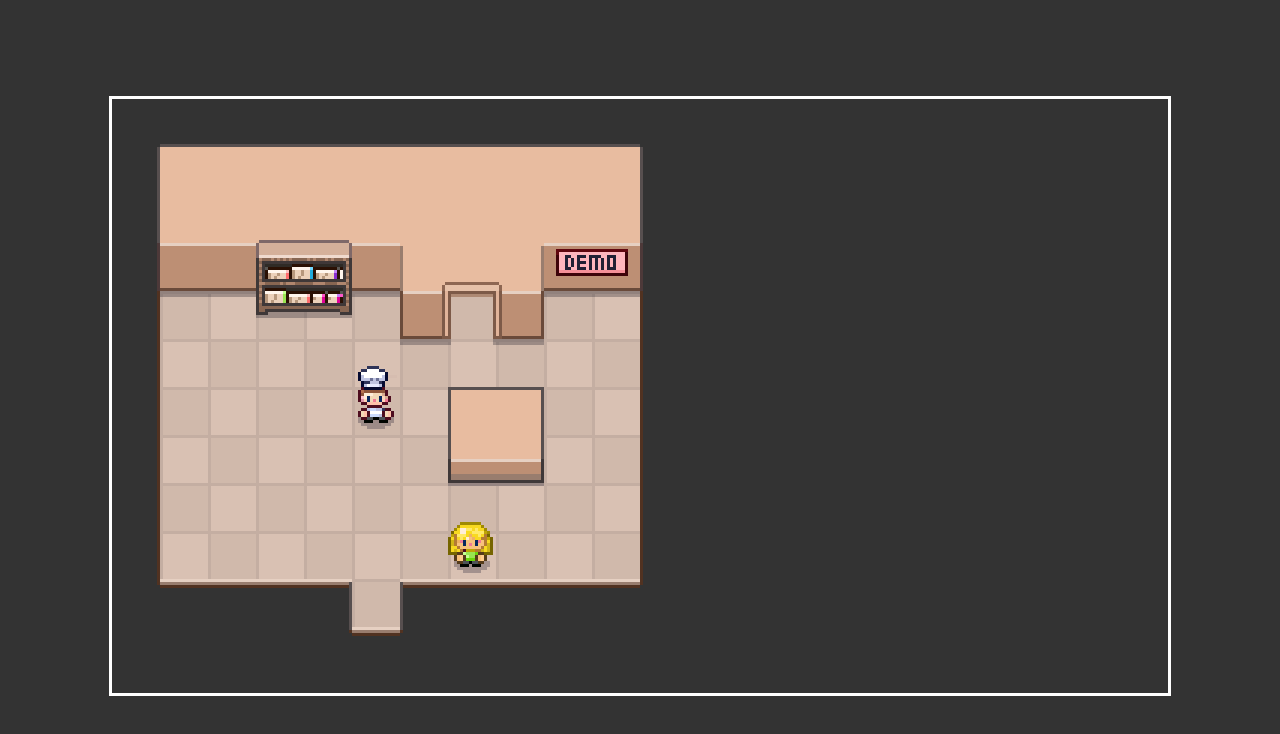
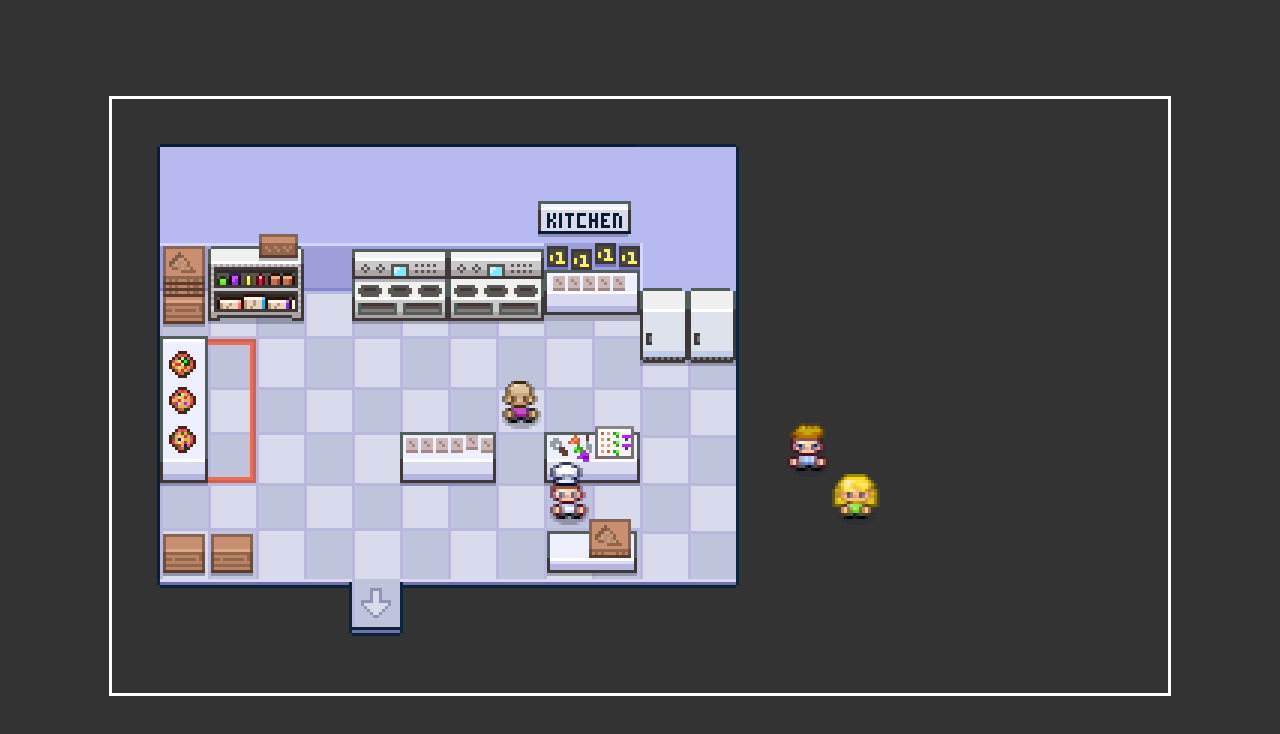
Before and after one commit to emmettcrass/pizza-legends, a plain HTML site: page index.html in a window 1280 px wide. Drawn offline with Linux system fonts and the light colour scheme.

Commit message:
new scenes available and game objects

```diff
--- a/Overworld.js
+++ b/Overworld.js
@@ -3,33 +3,38 @@ class Overworld {
         this.element = config.element;
         this.canvas = this.element.querySelector(".gameCanvas");
         this.ctx = this.canvas.getContext("2d");
+        this.map = null;
+    }
+
+    startGameLoop() {
+        const step = () => {
+
+            //clears canvas after each frame so it is not messy gross
+            this.ctx.clearRect(0, 0, this.canvas.width, this.canvas.height);
+
+            //draw lower layer
+            this.map.drawLowerImage(this.ctx);
+
+            //draw game objects here
+            Object.values(this.map.gameObjects).forEach(object => {
+                object.x += 0.02;
+                object.sprite.draw(this.ctx);
+            })
+
+            //draw upper layer
+            this.map.drawUpperImage(this.ctx);
+
+            requestAnimationFrame(() => {
+                step();
+            })
+        }
+        step();
     }
 
     init() {
+        this.map = new OverworldMap(window.OverworldMap.Kitchen);
+        this.startGameLoop();
 
-        //bkgd time//
-        const image = new Image();
-        image.onload = () => {
-            this.ctx.drawImage(image,0,0)
-        };
-
-        image.src = "/images/maps/DemoLower.png";
-
-        const hero = new GameObject({
-            x: 5,
-            y: 6,
-            src: "/images/characters/people/hero.png"
-        })
-        const npc1 = new GameObject({
-            x: 7,
-            y: 9,
-            src: "/images/characters/people/npc1.png"
-        })
-
-        setTimeout(() => {
-            hero.sprite.draw(this.ctx);
-            npc1.sprite.draw(this.ctx);
-        }, 200)
 
         }
     }
--- /dev/null
+++ b/OverworldMap.js
@@ -0,0 +1,66 @@
+class OverworldMap {
+    constructor(config) {
+        this.gameObjects =config.gameObjects;
+
+        this.lowerImage = new Image();
+        this.lowerImage.src = config.lowerSrc;
+
+        this.upperImage = new Image();
+        this.upperImage.src = config.upperSrc;
+    }
+
+    drawLowerImage(ctx) {
+        ctx.drawImage(this.lowerImage, 0,0)
+    }
+
+    drawUpperImage(ctx) {
+        ctx.drawImage(this.upperImage, 0,0)
+    }
+}
+
+window.OverworldMap = {
+    DemoRoom: {
+        lowerSrc: "/images/maps/DemoLower.png",
+        upperSrc: "/images/maps/DemoUpper.png",
+        gameObjects: {
+            hero: new GameObject({
+                x: 5,
+                y: 6,
+                src: "/images/characters/people/hero.png"
+            }),
+            npc1: new GameObject({
+                x: 7,
+                y: 9,
+                src: "/images/characters/people/npc1.png"
+            })
+
+        }
+    },
+        Kitchen: {
+            lowerSrc: "/images/maps/KitchenLower.png",
+            upperSrc: "/images/maps/KitchenUpper.png",
+            gameObjects: {
+                hero: new GameObject({
+                    x: 3,
+                    y: 8,
+                    src: "/images/characters/people/hero.png"
+                }),
+                npc1: new GameObject({
+                    x: 9,
+                    y: 8,
+                    src: "/images/characters/people/npc1.png"
+                }),
+                npc2: new GameObject({
+                    x: 2,
+                    y: 6,
+                    src: "/images/characters/people/npc2.png"
+                }),
+                npc3: new GameObject({
+                    x: 8,
+                    y: 7,
+                    src: "/images/characters/people/npc3.png"
+                })
+
+            }
+        },
+}
--- a/index.html
+++ b/index.html
@@ -13,6 +13,7 @@
         <script src="/Overworld.js"></script>
         <script src="/GameObject.js"></script>
         <script src="/Sprite.js"></script>
+        <script src="/OverworldMap.js"></script>
         <script src="/init.js"></script>
     </body>
 </html>
```
Also changed, not shown: backup.js (+30 -0 lines).
